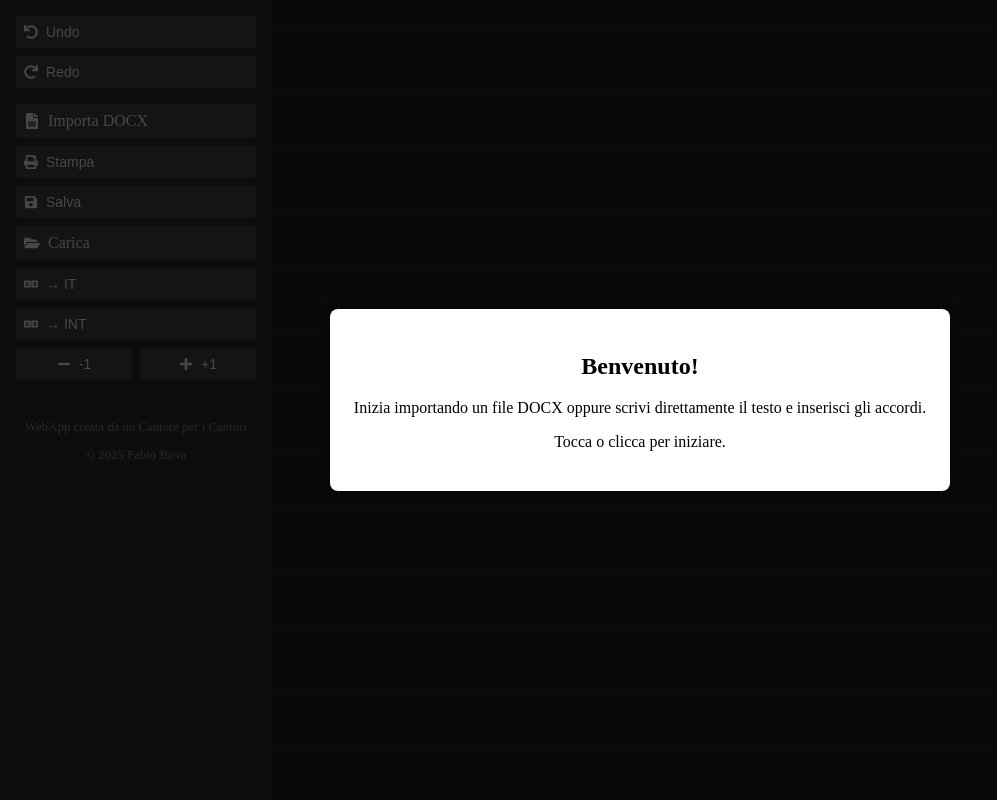
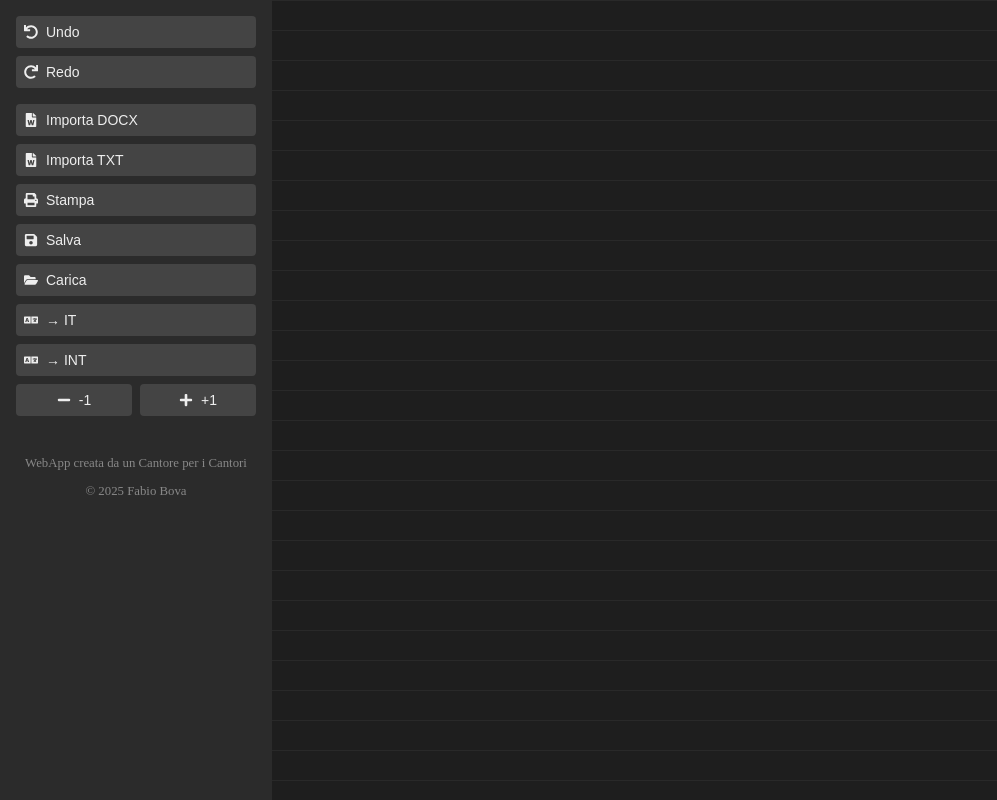
Before and after one commit to Black201278/scrivi-accordi, a React (Vite) app: page / in a window 1280 px wide. Shown: the whole page, without its empty margins (0-997 px from the left). Built offline with nearby package versions, Linux system fonts and the light colour scheme.

Commit message:
Parsing DOCX lato server compatibile con mobile

```diff
--- a/src/editor/ChordEditor.css
+++ b/src/editor/ChordEditor.css
@@ -113,29 +113,21 @@
     display: none;
   }
 }
-.force-button-label {
-  appearance: button;
-  -webkit-appearance: button;
-  line-height: normal;
+.welcome-banner {
+  position: fixed;
+  top: 0;
+  left: 0;
+  width: 100%;
+  background-color: #222;
+  color: #fff;
+  padding: 12px;
   text-align: center;
-  box-sizing: border-box;
-}
-.welcome-overlay {
-  position: fixed;
-  inset: 0;
-  background: rgba(0, 0, 0, 0.7);
   z-index: 1000;
-  display: flex;
-  justify-content: center;
-  align-items: center;
+  animation: fadeOut 3s ease-in forwards;
 }
 
-.welcome-box {
-  background: white;
-  color: black;
-  padding: 24px;
-  border-radius: 8px;
-  max-width: 90%;
-  text-align: center;
-  box-shadow: 0 0 12px rgba(0,0,0,0.5);
+@keyframes fadeOut {
+  0% { opacity: 1; }
+  80% { opacity: 1; }
+  100% { opacity: 0; display: none; }
 }
--- a/src/editor/ChordEditor.tsx
+++ b/src/editor/ChordEditor.tsx
@@ -62,13 +62,6 @@ export default function ChordEditor() {
   const [redoStack,setRedoStack] = useState<Snapshot[]>([]);
   const [movingIndex,setMovingIndex] = useState<number|null>(null);
   const [selectedChord,setSelectedChord] = useState<string|null>(null);
-  const [showWelcome, setShowWelcome] = useState(true);
-
-  useEffect(() => {
-    if (blocks.length > 0 || placed.length > 0) {
-      setShowWelcome(false);
-    }
-  }, []);
 
   // context‐menu
   const [menuType,setMenuType] = useState<"root"|"suffix"|null>(null);
@@ -76,11 +69,40 @@ export default function ChordEditor() {
   const [menuY,setMenuY] = useState(0);
   const [menuRoot,setMenuRoot] = useState<string|null>(null);
   const clickRef = useRef<{localX:number,localY:number}|null>(null);
+  const [welcomeVisible, setWelcomeVisible] = useState(true);
+
 
   // mobile menu
   const [mobileMenuOpen, setMobileMenuOpen] = useState(false);
 
   const containerRef = useRef<HTMLDivElement>(null);
+
+  // Auto‐save/Load
+  useEffect(() => {
+    const timeout = setTimeout(() => {
+      setWelcomeVisible(false);
+    }, 3000);
+    return () => clearTimeout(timeout);
+  }, []);
+
+  useEffect(() => {
+    const saved = localStorage.getItem("chordEditorProject");
+    if (saved) {
+      try {
+        const d = JSON.parse(saved);
+        if (Array.isArray(d.blocks) && Array.isArray(d.placed)) {
+          setBlocks(d.blocks);
+          setPlaced(d.placed);
+        }
+      } catch {}
+    }
+  }, []);
+  useEffect(() => {
+    localStorage.setItem(
+      "chordEditorProject",
+      JSON.stringify({ blocks, placed })
+    );
+  }, [blocks, placed]);
 
   // Undo/Redo
   const makeSnapshot = (): Snapshot => ({
@@ -105,7 +127,6 @@ export default function ChordEditor() {
     setPlaced(next.placed);
   };
 
-
   // Shortcut tastiera
   useEffect(() => {
     const onKey = (e: KeyboardEvent) => {
@@ -120,7 +141,23 @@ export default function ChordEditor() {
     return () => document.removeEventListener("keydown", onKey);
   }, [undoStack, redoStack]);
 
+
   // File / Stampa / Salva / Carica
+  const handleTxtFile = (e: React.ChangeEvent<HTMLInputElement>) => {
+    const file = e.target.files?.[0];
+    if (!file) return;
+    const reader = new FileReader();
+    reader.onload = () => {
+      const text = reader.result as string;
+      const lines = text.split(/\r?\n/);
+      const formatted = lines.flatMap(line => ["", line.trim()]);
+      formatted.push("");
+      record();
+      setBlocks(formatted);
+      setPlaced([]);
+    };
+    reader.readAsText(file);
+  };
   const handleFile = async (e: React.ChangeEvent<HTMLInputElement>) => {
     const f = e.target.files?.[0]; if (!f) return;
     record();
@@ -353,30 +390,19 @@ export default function ChordEditor() {
         </button>
         <div style={{ margin:"16px 0" }} />
         {/* Importa/Stampa/Salva/Carica */}
-        <label style={btnStyle as React.CSSProperties} className="force-button-label">
+        <button onClick={()=>document.getElementById("file-input")!.click()} style={btnStyle}>
           <FaFileWord /> Importa DOCX
-          <input
-            type="file"
-            accept=".docx,application/vnd.openxmlformats-officedocument.wordprocessingml.document"
-            onChange={handleFile}
-            style={{ display: "none" }}
-          />
-        </label>
-
-
-        <input id="file-input" type="file" onChange={handleFile} style={{ display:"none" }}/>
+        </button>
+        <button onClick={() => document.getElementById("txt-input")!.click()} style={btnStyle}>
+          <FaFileWord /> Importa TXT
+        </button>
+        <input id="txt-input" type="file" accept=".txt" onChange={handleTxtFile} style={{ display: "none" }} />
+        <input id="file-input" type="file" accept=".docx" onChange={handleFile} style={{ display:"none" }}/>
         <button onClick={exportPrint} style={btnStyle}><FaPrint /> Stampa</button>
         <button onClick={handleSave} style={btnStyle}><FaSave  /> Salva</button>
-        <label style={btnStyle as React.CSSProperties} className="force-button-label">
+        <button onClick={()=>document.getElementById("load-input")!.click()} style={btnStyle}>
           <FaFolderOpen /> Carica
-          <input
-            type="file"
-            accept=".json"
-            onChange={handleLoad}
-            style={{ display: "none" }}
-          />
-        </label>
-
+        </button>
         <input id="load-input" type="file" accept=".json" onChange={handleLoad} style={{ display:"none" }}/>
         {/* Converti / Transpose */}
         <button onClick={convertAllItalian} style={btnStyle}>
@@ -402,17 +428,15 @@ export default function ChordEditor() {
     );
   }
 
+
   return (
     <>
-    {showWelcome && (
-      <div className="welcome-overlay" onClick={() => setShowWelcome(false)}>
-        <div className="welcome-box">
-          <h2>Benvenuto!</h2>
-          <p>Inizia importando un file DOCX oppure scrivi direttamente il testo e inserisci gli accordi.</p>
-          <p>Tocca o clicca per iniziare.</p>
-        </div>
+      {welcomeVisible && (
+        <div className="welcome-banner">
+          🎵 Benvenuto in Scrivi-Accordi! Clicca sulle righe vuote per inserire accordi.
         </div>
       )}
+
       <div className="chord-editor-container">
         {/* Sidebar desktop */}
         <aside className="desktop-sidebar">
@@ -461,7 +485,6 @@ export default function ChordEditor() {
             const handleTouchStart = (e: React.TouchEvent) => {
               const now = Date.now();
               if (now - lastTap < 300) {
-              // Doppio tap
                 e.stopPropagation();
                 record();
                 setPlaced(ps => ps.filter((_, j) => j !== i));
@@ -488,7 +511,6 @@ export default function ChordEditor() {
             );
           })}
 
-
           {menuType==="root" && (
             <div className="context-menu" style={{ left:menuX, top:menuY }}>
               {SCALE.map(r => (
@@ -513,6 +535,7 @@ export default function ChordEditor() {
   );
 }
 
+
 // stili pulsanti
 const btnStyle: React.CSSProperties = {
   display:"flex", alignItems:"center", gap:8,
--- a/src/utils/loadDocx.ts
+++ b/src/utils/loadDocx.ts
@@ -1,22 +1,10 @@
+import mammoth from "mammoth";
+
 export async function loadDocx(file: File): Promise<string[]> {
-  try {
-    const formData = new FormData();
-    formData.append("file", file);
-
-    const res = await fetch("/api/parse-docx", {
-      method: "POST",
-      body: file, // inviamo direttamente il file, non FormData
-    });
-
-    if (!res.ok) {
-      throw new Error("Errore nella risposta del server");
-    }
-
-    const data = await res.json();
-    return data.lines || [];
-  } catch (err) {
-    console.error("Errore durante il parsing DOCX via API:", err);
-    alert("Errore durante il caricamento del file DOCX.\nProva con un altro file o browser.");
-    return [];
-  }
+  const arrayBuffer = await file.arrayBuffer();
+  const result = await mammoth.extractRawText({ arrayBuffer });
+  return result.value
+    .split(/\r?\n/)
+    .map(line => line.trim())
+    .filter(line => line.length > 0);
 }
```
Also changed, not shown: src/utils/loadTXT.ts (added, +13 -0 lines). Lines whose indentation alone changed are shown as unchanged.
